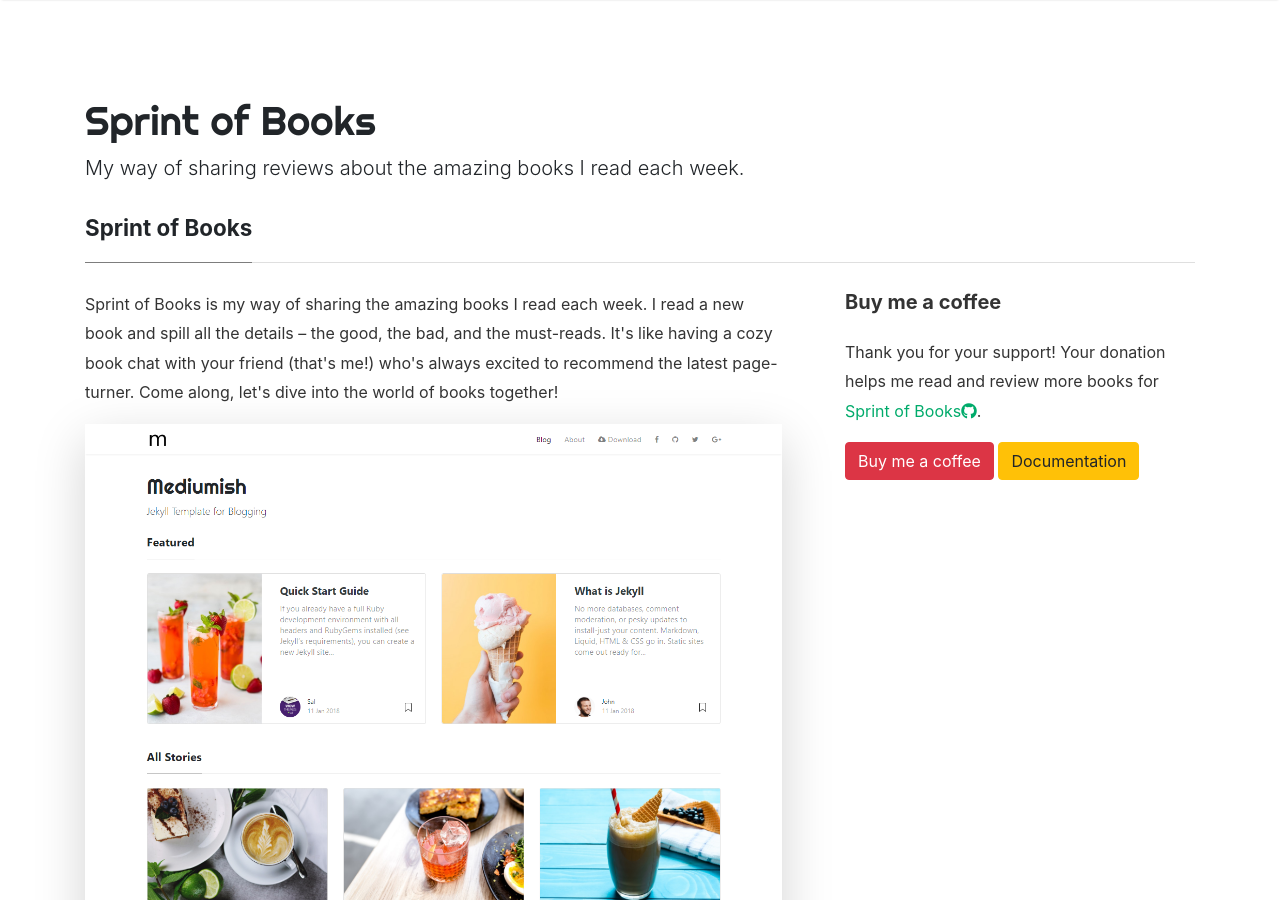
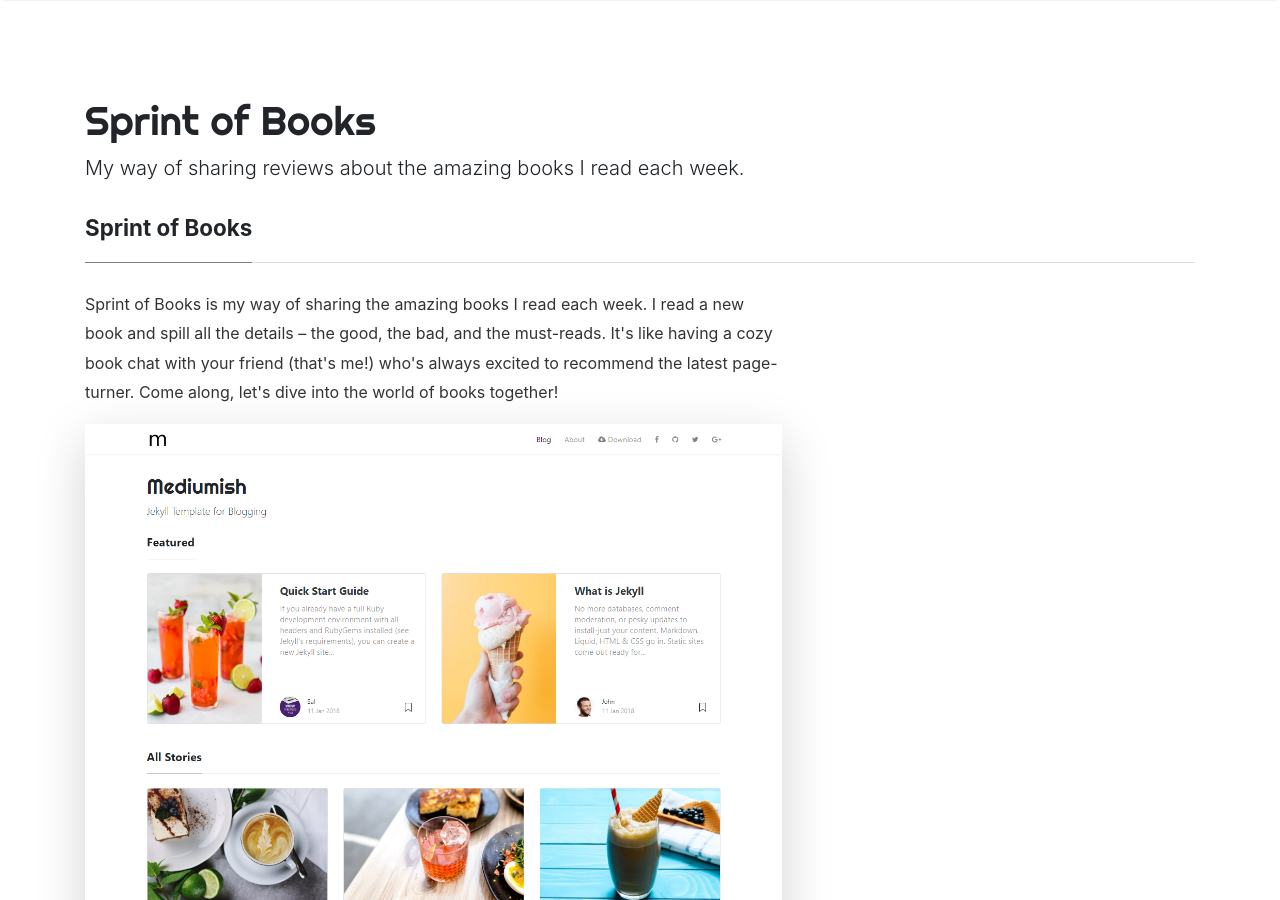
Before and after one commit to LucianaOA/Sprint-of-Books, a Jekyll site: the page built from _pages/about.md, in a window 1280 px wide and 900 px high. Built offline with Jekyll 4.4.1, drawn with Linux system fonts in a browser that asks for light colours; nearby versions of some CDN libraries; comment, search, counter and statistics services are not loaded.

Commit message:
Update about.md

```diff
--- a/_pages/about.md
+++ b/_pages/about.md
@@ -24,11 +24,11 @@ comments: true
 <div class="col-md-4">
 
 <div class="sticky-top sticky-top-80">
-<h5>Buy me a coffee</h5>
+<!-- <h5>Buy the persome a coffee</h5>
 
 <p>Thank you for your support! Your donation helps me read and review more books for <a target="_blank" href="https://github.com/wowthemesnet/mediumish-theme-jekyll">Sprint of Books<i class="fab fa-github"></i></a>.</p>
 
-<a target="_blank" href="https://www.wowthemes.net/donate/" class="btn btn-danger">Buy me a coffee</a> <a target="_blank" href="https://bootstrapstarter.com/bootstrap-templates/template-mediumish-bootstrap-jekyll/" class="btn btn-warning">Documentation</a>
+<a target="_blank" href="https://www.wowthemes.net/donate/" class="btn btn-danger">Buy me a coffee</a> <a target="_blank" href="https://bootstrapstarter.com/bootstrap-templates/template-mediumish-bootstrap-jekyll/" class="btn btn-warning">Documentation</a> -->
 
 </div>
 </div>
```
